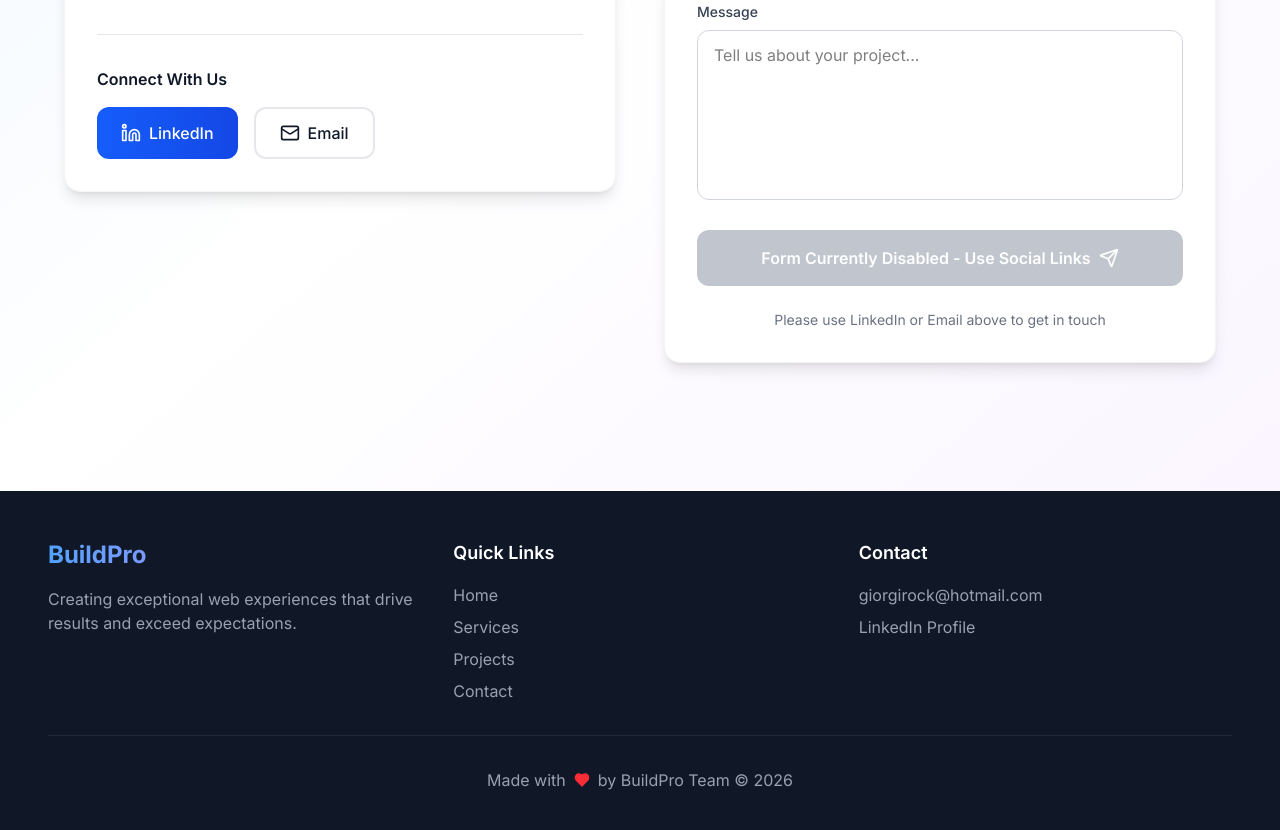
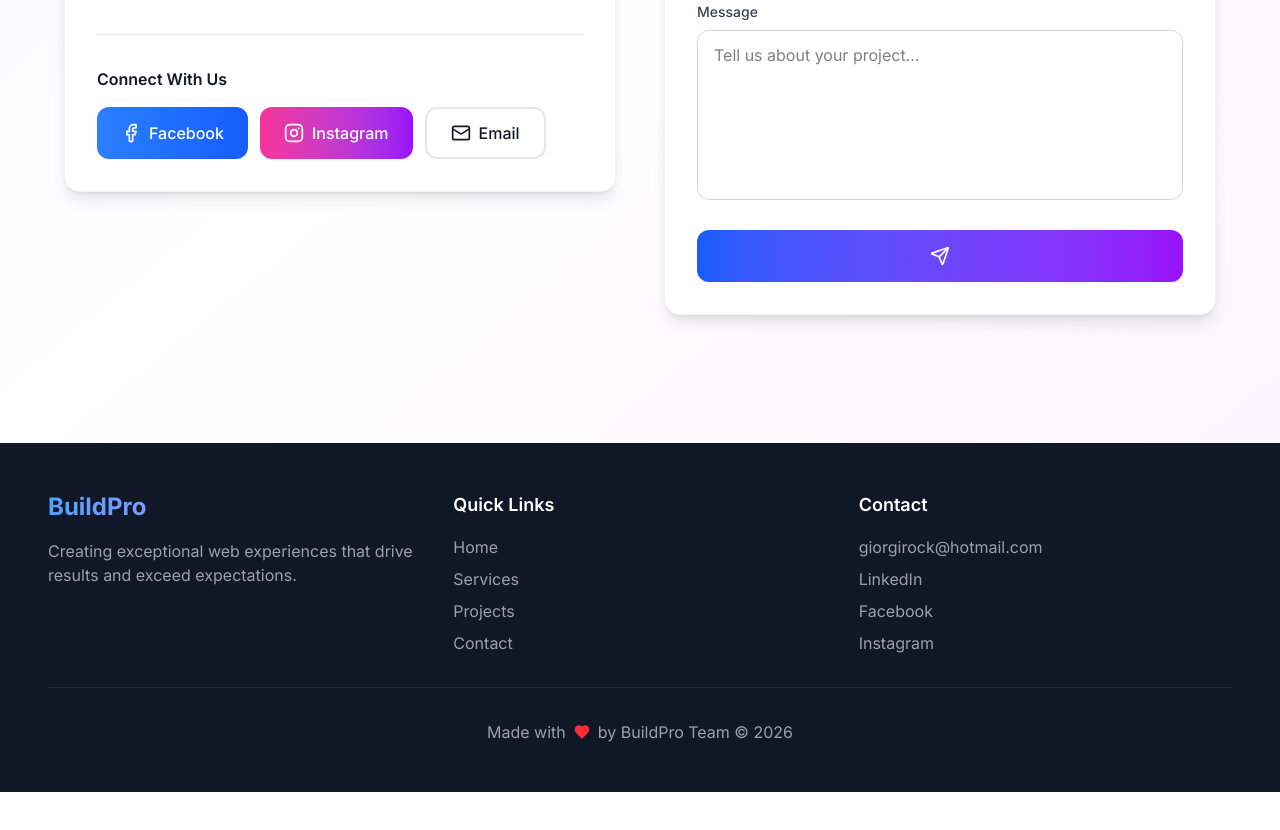
Before and after one commit to GIORGIPUNK123/buildpro, a React (Vite) app: page / in a window 1280 px wide. Shown: the part 8634-9464 px from the top of the page. After the commit the page ends 9426 px from the top, so only its background shows below. Built offline with nearby package versions, Linux system fonts and the light colour scheme; no server answers.

Commit message:
form works

```diff
--- a/index.html
+++ b/index.html
@@ -1,4 +1,4 @@
-<!DOCTYPE html>
+<!doctype html>
 <html lang="en">
   <head>
     <meta charset="UTF-8" />
@@ -9,5 +9,16 @@
   <body>
     <div id="root"></div>
     <script type="module" src="/src/main.tsx"></script>
+    <script
+      type="text/javascript"
+      src="https://cdn.jsdelivr.net/npm/@emailjs/browser@4/dist/email.min.js"
+    ></script>
+    <script type="text/javascript">
+      (function () {
+        emailjs.init({
+          publicKey: 'iBTo3uos_ljXLteKL',
+        });
+      })();
+    </script>
   </body>
 </html>
--- a/package.json
+++ b/package.json
@@ -10,6 +10,7 @@
     "preview": "vite preview"
   },
   "dependencies": {
+    "@emailjs/browser": "^4.4.1",
     "@radix-ui/react-accordion": "^1.2.3",
     "@radix-ui/react-alert-dialog": "^1.1.6",
     "@radix-ui/react-aspect-ratio": "^1.1.2",
--- a/src/App.tsx
+++ b/src/App.tsx
@@ -10,10 +10,12 @@ import { Contact } from './components/Contact';
 import { Footer } from './components/Footer';
 import { Cta } from './components/Cta';
 import { Faq } from './components/Faq';
+import { Toaster } from './components/ui/sonner';
 
 export const App = () => {
   return (
     <div className='bg-white'>
+      <Toaster position='top-right' richColors />
       <Header />
       <Hero />
       <Services />
--- a/src/components/Contact.tsx
+++ b/src/components/Contact.tsx
@@ -1,7 +1,8 @@
 import { useState } from 'react';
-import { Mail, Linkedin, Send, MapPin, Clock } from 'lucide-react';
+import { Mail, Send, MapPin, Clock, Facebook, Instagram } from 'lucide-react';
 import { useLanguage } from '../i18n/LanguageProvider';
-
+import emailjs from '@emailjs/browser';
+import { toast } from 'sonner';
 export const Contact = () => {
   const { messages } = useLanguage();
   const copy = messages.contact;
@@ -14,6 +15,28 @@ export const Contact = () => {
 
   const handleSubmit = (e: React.FormEvent) => {
     e.preventDefault();
+    emailjs
+      .send(
+        'service_2mwg4gr',
+        'template_1ldcwb4',
+        {
+          from_name: formData.name,
+          from_email: formData.email,
+          to_name: 'Build Pro',
+          message: formData.message,
+        },
+        {
+          publicKey: 'iBTo3uos_ljXLteKL',
+        },
+      )
+      .then(
+        () => {
+          toast.success('Message sent successfully!');
+        },
+        (error) => {
+          toast.error('Failed to send message. Please try again.');
+        },
+      );
     console.log('Form submitted:', formData);
     // Handle form submission
   };
@@ -99,15 +122,24 @@ export const Contact = () => {
                 <h4 className='font-semibold text-gray-900 mb-4'>
                   {copy.connectLabel}
                 </h4>
-                <div className='flex gap-4'>
+                <div className='flex flex-wrap gap-3'>
                   <a
-                    href='https://www.linkedin.com/in/giorgi-charashvili/'
+                    href='https://www.facebook.com/profile.php?id=61571835235757'
                     target='_blank'
                     rel='noopener noreferrer'
-                    className='flex items-center gap-2 px-6 py-3 bg-linear-to-r from-blue-600 to-blue-700 text-white rounded-xl font-medium hover:shadow-lg hover:scale-105 transition-all duration-300'
+                    className='flex items-center gap-2 px-6 py-3 bg-linear-to-r from-blue-500 to-blue-600 text-white rounded-xl font-medium hover:shadow-lg hover:scale-105 transition-all duration-300'
                   >
-                    <Linkedin className='w-5 h-5' />
-                    {copy.linkedin}
+                    <Facebook className='w-5 h-5' />
+                    {copy.facebook}
+                  </a>
+                  <a
+                    href='https://www.instagram.com/buildpro.ge/'
+                    target='_blank'
+                    rel='noopener noreferrer'
+                    className='flex items-center gap-2 px-6 py-3 bg-linear-to-r from-pink-500 to-purple-600 text-white rounded-xl font-medium hover:shadow-lg hover:scale-105 transition-all duration-300'
+                  >
+                    <Instagram className='w-5 h-5' />
+                    {copy.instagram}
                   </a>
                   <a
                     href={`mailto:${copy.emailValue}`}
@@ -187,16 +219,10 @@ export const Contact = () => {
 
               <button
                 type='submit'
-                disabled
-                className='w-full px-8 py-4 bg-gray-400 text-white rounded-xl font-semibold cursor-not-allowed flex items-center justify-center gap-2 opacity-60'
+                className=' cursor-pointer w-full px-8 py-4 bg-linear-to-r from-blue-600 to-purple-600 text-white rounded-xl font-semibold flex items-center justify-center gap-2 hover:shadow-lg hover:scale-105 transition-all duration-300'
               >
-                {copy.submitDisabled}
                 <Send className='w-5 h-5' />
               </button>
-
-              <p className='text-sm text-gray-500 text-center'>
-                {copy.disabledNote}
-              </p>
             </form>
           </div>
         </div>
--- a/src/components/Footer.tsx
+++ b/src/components/Footer.tsx
@@ -59,6 +59,26 @@ export const Footer = () => {
                   {copy.linkedIn}
                 </a>
               </li>
+              <li>
+                <a
+                  href='https://www.facebook.com/'
+                  target='_blank'
+                  rel='noopener noreferrer'
+                  className='hover:text-white transition-colors duration-300'
+                >
+                  {copy.facebook}
+                </a>
+              </li>
+              <li>
+                <a
+                  href='https://www.instagram.com/'
+                  target='_blank'
+                  rel='noopener noreferrer'
+                  className='hover:text-white transition-colors duration-300'
+                >
+                  {copy.instagram}
+                </a>
+              </li>
             </ul>
           </div>
         </div>
--- a/src/i18n/translations.ts
+++ b/src/i18n/translations.ts
@@ -102,6 +102,8 @@ export type Messages = {
     responseValue: string;
     connectLabel: string;
     linkedin: string;
+    facebook: string;
+    instagram: string;
     emailCta: string;
     formTitle: string;
     fieldName: string;
@@ -115,6 +117,8 @@ export type Messages = {
     quickLinksTitle: string;
     contactTitle: string;
     linkedIn: string;
+    facebook: string;
+    instagram: string;
     madeWith: string;
     byline: string;
     quickLinks: FooterLink[];
@@ -387,20 +391,25 @@ export const messages: Record<Locale, Messages> = {
       responseValue: 'Within 24 hours',
       connectLabel: 'Connect With Us',
       linkedin: 'LinkedIn',
+      facebook: 'Facebook',
+      instagram: 'Instagram',
       emailCta: 'Email',
       formTitle: 'Send a Message',
       fieldName: 'Your Name',
       fieldEmail: 'Email Address',
       fieldMessage: 'Message',
       submitDisabled: 'Form Currently Disabled - Use Social Links',
-      disabledNote: 'Please use LinkedIn or Email above to get in touch',
+      disabledNote:
+        'Please use Facebook, Instagram, or Email above to get in touch',
     },
     footer: {
       description:
         'Creating exceptional web experiences that drive results and exceed expectations.',
       quickLinksTitle: 'Quick Links',
       contactTitle: 'Contact',
-      linkedIn: 'LinkedIn Profile',
+      linkedIn: 'LinkedIn',
+      facebook: 'Facebook',
+      instagram: 'Instagram',
       madeWith: 'Made with',
       byline: 'by BuildPro Team',
       quickLinks: [
@@ -674,20 +683,25 @@ export const messages: Record<Locale, Messages> = {
       responseValue: '24 საათის განმავლობაში',
       connectLabel: 'შემოგვიერთდით',
       linkedin: 'LinkedIn',
+      facebook: 'Facebook',
+      instagram: 'Instagram',
       emailCta: 'ელფოსტა',
       formTitle: 'გამოგვიგზავნე შეტყობინება',
       fieldName: 'თქვენი სახელი',
       fieldEmail: 'ელფოსტის მისამართი',
       fieldMessage: 'შეტყობინება',
       submitDisabled: 'ფორმა დროებით გამორთულია — გამოიყენეთ სოციალური ბმულები',
-      disabledNote: 'დაგვიკავშირდით LinkedIn-ით ან ელფოსტით ზემოთ',
+      disabledNote:
+        'დაგვიკავშირდით Facebook-ით, Instagram-ით ან ელფოსტით ზემოთ',
     },
     footer: {
       description:
         'შევქმენით განსაკუთრებული ვებ გამოცდილებები, რომლებიც შედეგს მოაქვს და მოლოდინს აჭარბებს.',
       quickLinksTitle: 'სწრაფი ბმულები',
       contactTitle: 'კონტაქტი',
-      linkedIn: 'LinkedIn პროფილი',
+      linkedIn: 'LinkedIn',
+      facebook: 'Facebook',
+      instagram: 'Instagram',
       madeWith: 'შექმნილია სითბოთი',
       byline: 'BuildPro გუნდისგან',
       quickLinks: [
```
Also changed, not shown: 1 other file (tests, documents, lock files or other folders).
